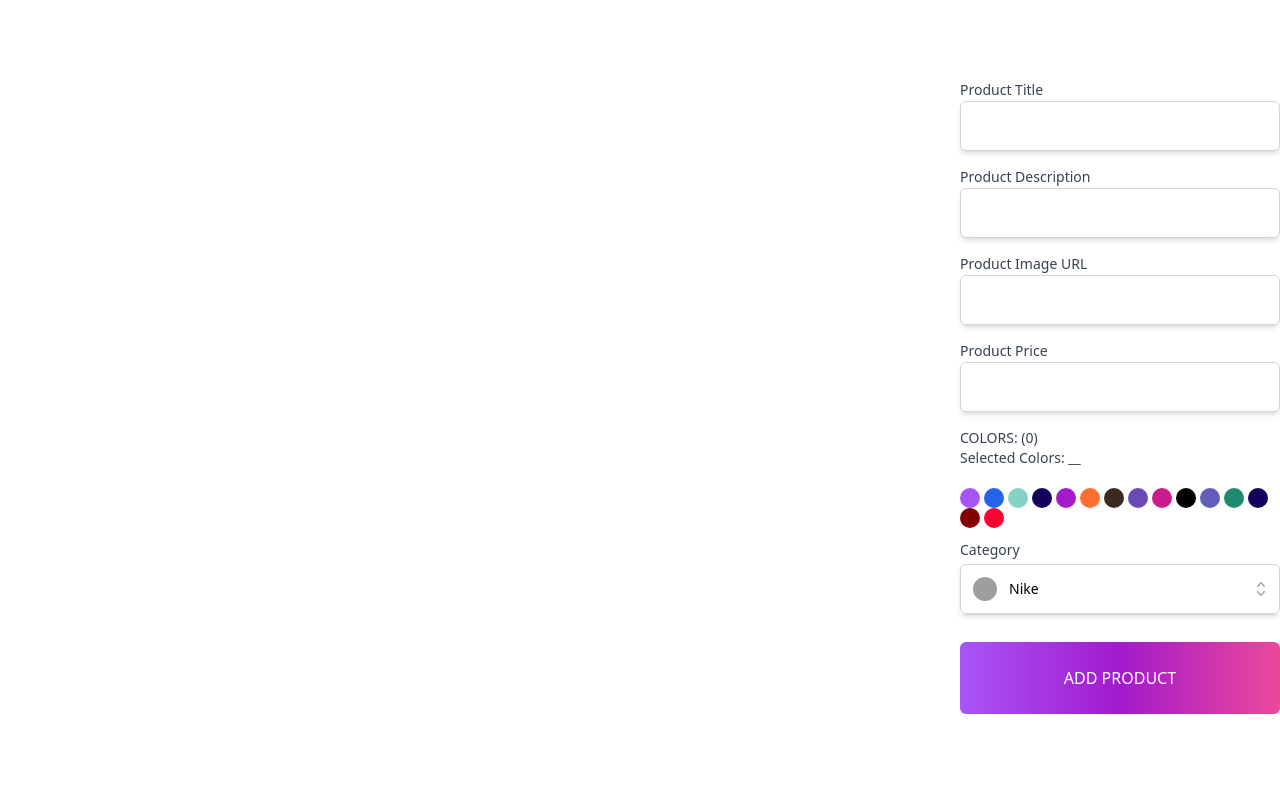
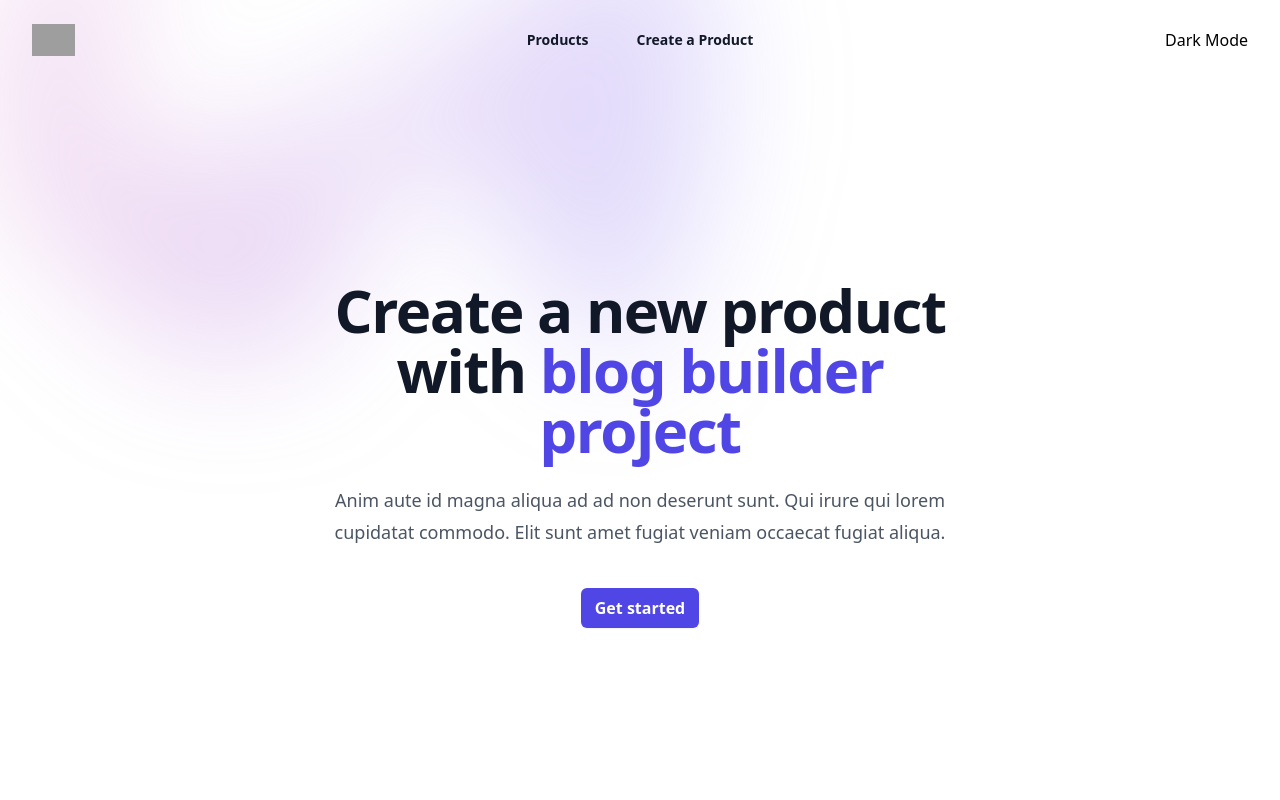
Before and after one commit to codeawy/guru-reactjs-course-project-1, a React (Vite) app: page / in a window 1280 px wide. Shown: the top 800 px of the page. Built offline with nearby package versions, Linux system fonts and the light colour scheme; grey boxes are pictures that could not be loaded.

Commit message:
hero sections, and toastify

```diff
--- a/package.json
+++ b/package.json
@@ -14,7 +14,8 @@
     "nanoid": "^4.0.0",
     "react": "^18.2.0",
     "react-dom": "^18.2.0",
-    "react-modal": "^3.16.1"
+    "react-modal": "^3.16.1",
+    "react-toastify": "^9.1.1"
   },
   "devDependencies": {
     "@types/react": "^18.0.26",
--- a/src/App.jsx
+++ b/src/App.jsx
@@ -1,5 +1,7 @@
 import { useState } from "react";
 import { nanoid } from "nanoid";
+import { ToastContainer, toast } from "react-toastify";
+import "react-toastify/dist/ReactToastify.css";
 
 /* ------- SCHEMA -------  */
 import { productDataValidation } from "./validation/productValidation";
@@ -16,9 +18,11 @@
 import ColorCircle from "./components/ColorCircle";
 import Modal from "./shared/Modal/Modal";
 import SelectMenu from "./shared/SelectMenu/SelectMenu";
+import HeroSection from "./components/HeroSection";
 
 const App = () => {
   /* ------- STATE -------  */
+  const notify = () => toast("Wow so easy!");
   const [modalIsOpen, setModalIsOpen] = useState(false);
   const [productList, setProductList] = useState([]);
   const [product, setProduct] = useState({
@@ -80,6 +84,16 @@
 
     setTempColors([]);
     setIsError(false);
+    toast.success("Product has been added successfully", {
+      position: "bottom-center",
+      autoClose: 5000,
+      hideProgressBar: false,
+      closeOnClick: true,
+      pauseOnHover: true,
+      draggable: true,
+      progress: undefined,
+      theme: "dark",
+    });
   };
 
   /* ------- RENDER -------  */
@@ -110,8 +124,10 @@
   ));
 
   return (
+    <>
+      <HeroSection />
       <div className="container mx-auto">
-      <div className="flex flex-col-reverse lg:flex-row justify-between gap-10 my-20">
+        <div className="flex flex-col-reverse lg:flex-row justify-between gap-10">
           <div className="grid grid-cols-1 md:grid-cols-2 xl:grid-cols-3 gap-3 ">
             {renderProductList}
           </div>
@@ -153,6 +169,7 @@
             <FormSubmitBtn isError={isError} />
           </form>
         </div>
+
         <Modal
           modalIsOpen={modalIsOpen}
           closeModal={closeModal}
@@ -160,6 +177,9 @@
           onClickAction={onDestroyProduct}
         />
       </div>
+      <button onClick={notify}>Notify!</button>
+      <ToastContainer />
+    </>
   );
 };
 
--- /dev/null
+++ b/src/components/HeroSection.jsx
@@ -0,0 +1,178 @@
+/* This example requires Tailwind CSS v3.0+ */
+import { useState } from "react";
+import { Dialog } from "@headlessui/react";
+import { Bars3Icon, XMarkIcon } from "@heroicons/react/24/outline";
+
+const navigation = [
+  { name: "Products", href: "#" },
+  { name: "Create a Product", href: "#" },
+];
+
+export default function HeroSection() {
+  const [mobileMenuOpen, setMobileMenuOpen] = useState(false);
+
+  return (
+    <div className="isolate bg-white h-screen">
+      <div className="absolute inset-x-0 top-[-10rem] -z-10 transform-gpu overflow-hidden blur-3xl sm:top-[-20rem]">
+        <svg
+          className="relative left-[calc(50%-11rem)] -z-10 h-[21.1875rem] max-w-none -translate-x-1/2 rotate-[30deg] sm:left-[calc(50%-30rem)] sm:h-[42.375rem]"
+          viewBox="0 0 1155 678"
+          xmlns="http://www.w3.org/2000/svg"
+        >
+          <path
+            fill="url(#45de2b6b-92d5-4d68-a6a0-9b9b2abad533)"
+            fillOpacity=".3"
+            d="M317.219 518.975L203.852 678 0 438.341l317.219 80.634 204.172-286.402c1.307 132.337 45.083 346.658 209.733 145.248C936.936 126.058 882.053-94.234 1031.02 41.331c119.18 108.451 130.68 295.337 121.53 375.223L855 299l21.173 362.054-558.954-142.079z"
+          />
+          <defs>
+            <linearGradient
+              id="45de2b6b-92d5-4d68-a6a0-9b9b2abad533"
+              x1="1155.49"
+              x2="-78.208"
+              y1=".177"
+              y2="474.645"
+              gradientUnits="userSpaceOnUse"
+            >
+              <stop stopColor="#9089FC" />
+              <stop offset={1} stopColor="#FF80B5" />
+            </linearGradient>
+          </defs>
+        </svg>
+      </div>
+      <div className="px-6 pt-6 lg:px-8">
+        <nav className="flex items-center justify-between" aria-label="Global">
+          <div className="flex lg:flex-1">
+            <a href="#" className="-m-1.5 p-1.5">
+              <span className="sr-only">Codeawy</span>
+              <img
+                className="h-8"
+                src="https://tailwindui.com/img/logos/mark.svg?color=indigo&shade=600"
+                alt=""
+              />
+            </a>
+          </div>
+          <div className="flex lg:hidden">
+            <button
+              type="button"
+              className="-m-2.5 inline-flex items-center justify-center rounded-md p-2.5 text-gray-700"
+              onClick={() => setMobileMenuOpen(true)}
+            >
+              <span className="sr-only">Open main menu</span>
+              <Bars3Icon className="h-6 w-6" aria-hidden="true" />
+            </button>
+          </div>
+          <div className="hidden lg:flex lg:gap-x-12">
+            {navigation.map(item => (
+              <a
+                key={item.name}
+                href={item.href}
+                className="text-sm font-semibold leading-6 text-gray-900"
+              >
+                {item.name}
+              </a>
+            ))}
+          </div>
+          <div className="hidden lg:flex lg:flex-1 lg:justify-end">Dark Mode</div>
+        </nav>
+        <Dialog as="div" open={mobileMenuOpen} onClose={setMobileMenuOpen}>
+          <Dialog.Panel
+            focus="true"
+            className="fixed inset-0 z-10 overflow-y-auto bg-white px-6 py-6 lg:hidden"
+          >
+            <div className="flex items-center justify-between">
+              <a href="#" className="-m-1.5 p-1.5">
+                <span className="sr-only">Your Company</span>
+                <img
+                  className="h-8"
+                  src="https://tailwindui.com/img/logos/mark.svg?color=indigo&shade=600"
+                  alt=""
+                />
+              </a>
+              <button
+                type="button"
+                className="-m-2.5 rounded-md p-2.5 text-gray-700"
+                onClick={() => setMobileMenuOpen(false)}
+              >
+                <span className="sr-only">Close menu</span>
+                <XMarkIcon className="h-6 w-6" aria-hidden="true" />
+              </button>
+            </div>
+            <div className="mt-6 flow-root">
+              <div className="-my-6 divide-y divide-gray-500/10">
+                <div className="space-y-2 py-6">
+                  {navigation.map(item => (
+                    <a
+                      key={item.name}
+                      href={item.href}
+                      className="-mx-3 block rounded-lg py-2 px-3 text-base font-semibold leading-7 text-gray-900 hover:bg-gray-400/10"
+                    >
+                      {item.name}
+                    </a>
+                  ))}
+                </div>
+                <div className="py-6">
+                  <a
+                    href="#"
+                    className="-mx-3 block rounded-lg py-2.5 px-3 text-base font-semibold leading-6 text-gray-900 hover:bg-gray-400/10"
+                  >
+                    Log in
+                  </a>
+                </div>
+              </div>
+            </div>
+          </Dialog.Panel>
+        </Dialog>
+      </div>
+      <main>
+        <div className="relative px-6 lg:px-8">
+          <div className="mx-auto max-w-2xl py-32 sm:py-48 lg:py-56">
+            <div className="text-center">
+              <h1 className="text-4xl font-bold tracking-tight text-gray-900 sm:text-6xl">
+                Create a new product with{" "}
+                <span className="text-indigo-600">blog builder project</span>
+              </h1>
+              <p className="mt-6 text-lg leading-8 text-gray-600">
+                Anim aute id magna aliqua ad ad non deserunt sunt. Qui irure qui lorem cupidatat
+                commodo. Elit sunt amet fugiat veniam occaecat fugiat aliqua.
+              </p>
+              <div className="mt-10 flex items-center justify-center gap-x-6">
+                <a
+                  href="#"
+                  className="rounded-md bg-indigo-600 px-3.5 py-1.5 text-base font-semibold leading-7 text-white shadow-sm hover:bg-indigo-500 focus-visible:outline focus-visible:outline-2 focus-visible:outline-offset-2 focus-visible:outline-indigo-600"
+                >
+                  Get started
+                </a>
+              </div>
+            </div>
+          </div>
+          {/* <div className="absolute inset-x-0 top-[calc(100%-13rem)] -z-10 transform-gpu overflow-hidden blur-3xl sm:top-[calc(100%-30rem)]">
+            <svg
+              className="relative left-[calc(50%+3rem)] h-[21.1875rem] max-w-none -translate-x-1/2 sm:left-[calc(50%+36rem)] sm:h-[42.375rem]"
+              viewBox="0 0 1155 678"
+              xmlns="http://www.w3.org/2000/svg"
+            >
+              <path
+                fill="url(#ecb5b0c9-546c-4772-8c71-4d3f06d544bc)"
+                fillOpacity=".3"
+                d="M317.219 518.975L203.852 678 0 438.341l317.219 80.634 204.172-286.402c1.307 132.337 45.083 346.658 209.733 145.248C936.936 126.058 882.053-94.234 1031.02 41.331c119.18 108.451 130.68 295.337 121.53 375.223L855 299l21.173 362.054-558.954-142.079z"
+              />
+              <defs>
+                <linearGradient
+                  id="ecb5b0c9-546c-4772-8c71-4d3f06d544bc"
+                  x1="1155.49"
+                  x2="-78.208"
+                  y1=".177"
+                  y2="474.645"
+                  gradientUnits="userSpaceOnUse"
+                >
+                  <stop stopColor="#9089FC" />
+                  <stop offset={1} stopColor="#FF80B5" />
+                </linearGradient>
+              </defs>
+            </svg>
+          </div> */}
+        </div>
+      </main>
+    </div>
+  );
+}
--- a/src/components/ProductCard.jsx
+++ b/src/components/ProductCard.jsx
@@ -24,8 +24,6 @@
     setProductList(filteredArr);
   };
 
-  console.log(numberWithCommas(price));
-
   return (
     <div className="max-w-[350px] border-[1px] border-gray-300 rounded-lg flex flex-col justify-content h-fit overflow-hidden relative p-2">
       <div className="rounded-lg overflow-hidden">
@@ -38,7 +36,7 @@
           ${numberWithCommas(price)}
         </p>
         {!colors.length ? (
-          <span>Not available colors!</span>
+          <p className="mb-3">Not available colors!</p>
         ) : (
           <ul className="flex items-center mb-3">{renderColors}</ul>
         )}
--- a/src/shared/SelectMenu/SelectMenu.jsx
+++ b/src/shared/SelectMenu/SelectMenu.jsx
@@ -51,7 +51,7 @@
   return classes.filter(Boolean).join(" ");
 }
 
-export default function Example() {
+export default function SelectMenu() {
   const [selected, setSelected] = useState(people[0]);
 
   return (
```
Also changed, not shown: 1 other file (tests, documents, lock files or other folders). Lines whose indentation alone changed are shown as unchanged.
